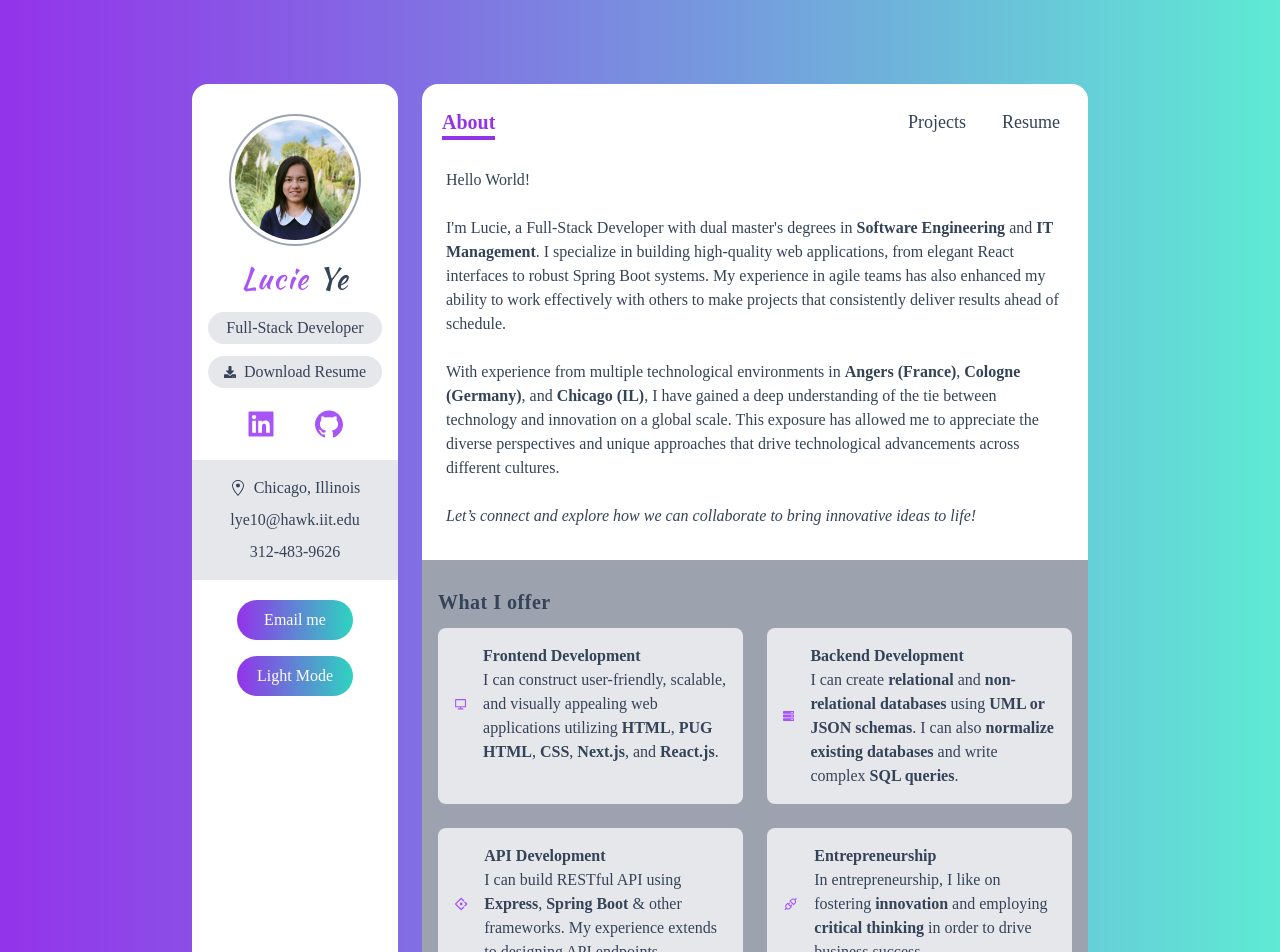
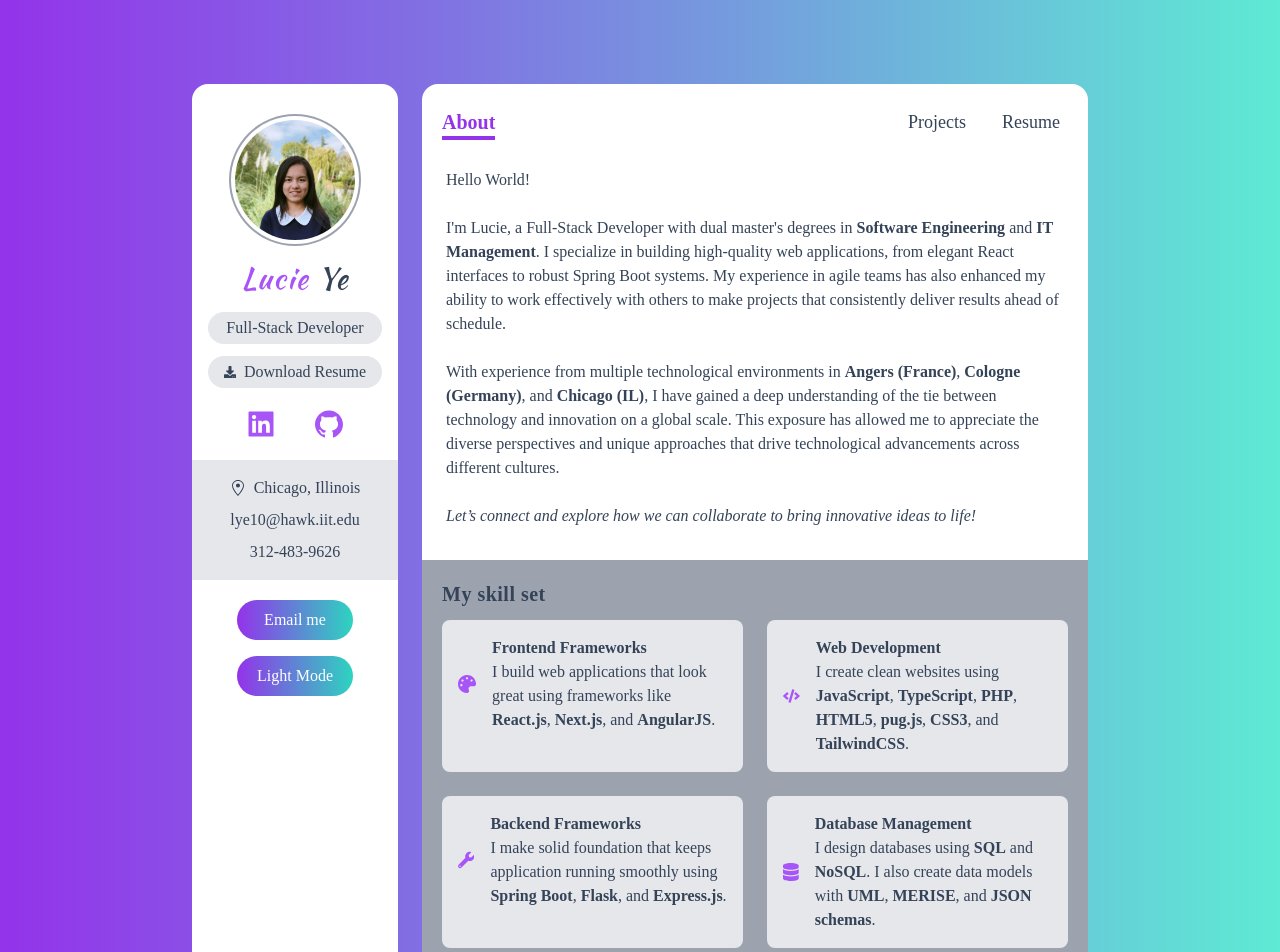
Before and after one commit to yelucie/fall2023-portfolio, a Next.js app: page / in a window 1280 px wide. Shown: the top 952 px of the page. Built offline with nearby package versions, Linux system fonts and the light colour scheme; a web font is replaced by a local one.

Commit message:
Updated skill set

```diff
--- a/data.ts
+++ b/data.ts
@@ -1,32 +1,42 @@
-import { RiComputerLine } from "react-icons/ri";
-import { FaServer } from "react-icons/fa";
-import { AiOutlineAntDesign, AiOutlineApi } from "react-icons/ai";
+import { FaPalette, FaCode, FaWrench, FaDatabase, FaCloud, FaSpellCheck } from "react-icons/fa";
 import { Project, Service, Skill } from "./type";
 
 export const services: Service[] = [
   {
-    Icon: RiComputerLine,
-    title: "Frontend Development",
+    Icon: FaPalette,
+    title: "Frontend Frameworks",
     about:
-      "I can construct user-friendly, scalable, and visually appealing web applications utilizing <b>HTML</b>, <b>PUG HTML</b>, <b>CSS</b>, <b>Next.js</b>, and <b>React.js</b>.",
+      "I build web applications that look great using frameworks like <b>React.js</b>, <b>Next.js</b>, and <b>AngularJS</b>.",
   },
   {
-    Icon: FaServer,
-    title: "Backend Development",
+    Icon: FaCode,
+    title: "Web Development",
     about:
-      "I can create <b>relational</b> and <b>non-relational databases</b> using <b>UML or JSON schemas</b>. I can also <b>normalize existing databases</b> and write complex <b>SQL queries</b>.",
+      "I create clean websites using <b>JavaScript</b>, <b>TypeScript</b>, <b>PHP</b>, <b>HTML5</b>, <b>pug.js</b>, <b>CSS3</b>, and <b>TailwindCSS</b>.",
   },
   {
-    Icon: AiOutlineAntDesign,
+    Icon: FaWrench,
+    title: "Backend Frameworks",
+    about:
+      "I make solid foundation that keeps application running smoothly using <b>Spring Boot</b>, <b>Flask</b>, and <b>Express.js</b>.",
+  },
+  {
+    Icon: FaDatabase,
+    title: "Database Management",
+    about:
+      "I design databases using <b>SQL</b> and <b>NoSQL</b>. I also create data models with <b>UML</b>, <b>MERISE</b>, and <b>JSON schemas</b>.",
+  },
+  {
+    Icon: FaCloud,
     title: "API Development",
     about:
-      "I can build RESTful API using <b>Express</b>, <b>Spring Boot</b> & other frameworks. My experience extends to designing API endpoints.",
+      "I develop APIs using <b>REST</b> and <b>GraphQL</b>, while checking with <b>Postman</b> to ensure everything works smoothly.",
   },
   {
-    Icon: AiOutlineApi,
-    title: "Entrepreneurship",
+    Icon: FaSpellCheck,
+    title: "Testing",
     about:
-      "In entrepreneurship, I like on fostering <b>innovation</b> and employing <b>critical thinking</b> in order to drive business success.",
+      "I focus on <b>unit tests</b>, <b>integration tests</b>, and <b>validation test cases</b> and I test with <b>Selenium</b>, <b>JUnit</b>, and <b>TestNG</b>.",
   },
 ];
 
--- a/pages/index.tsx
+++ b/pages/index.tsx
@@ -19,7 +19,7 @@ const index: NextPage = () => {
         animate="animate"
         exit="exit"
       >
-        <h6 className="mb-3 text-base font-medium">
+        <h6 className="mb-8 text-base font-medium">
           Hello World!
           <br></br><br></br>
           I&apos;m Lucie, a Full-Stack Developer with dual master&apos;s degrees in <strong>Software Engineering</strong> and <strong>IT Management</strong>.
@@ -32,11 +32,11 @@ const index: NextPage = () => {
           <i>Let’s connect and explore how we can collaborate to bring innovative ideas to life!</i>
         </h6>
         <div
-          className="flex-grow p-4 mt-5 bg-gray-400 dark:bg-dark-100"
+          className="flex-grow p-5 bg-gray-400 dark:bg-dark-100"
           style={{ marginLeft: "-1.5rem", marginRight: "-1.5rem" }}
         >
-          <h4 className="my-3 text-xl font-semibold tracking-wide">
-            What I offer
+          <h4 className="mb-3 text-xl font-semibold tracking-wide">
+            My skill set
           </h4>
           <motion.div
             className="grid gap-6 my-3 xl:grid-cols-2"
```
